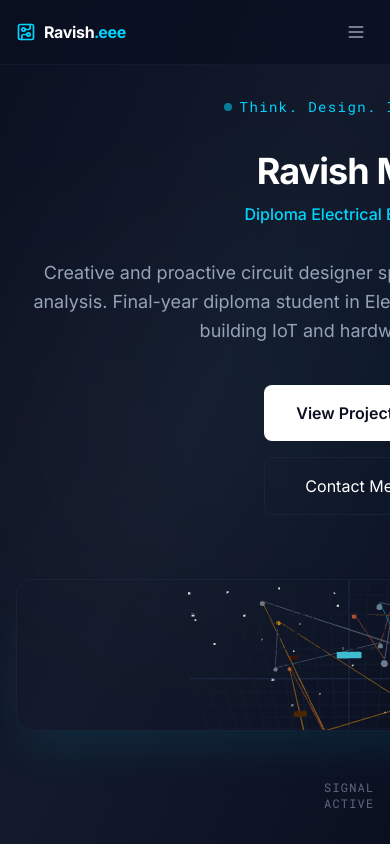
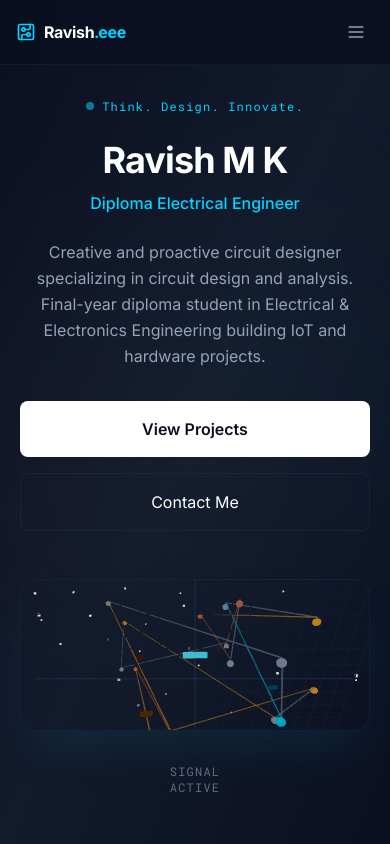
Before and after one commit to Ravishtpt/Ravishportfolio, a Next.js app: page / in a window 390 px wide. Shown: the top 844 px of the page. Built offline with nearby package versions, Linux system fonts and the light colour scheme.

Commit message:
Update portfolio design

```diff
--- a/src/components/Hero.tsx
+++ b/src/components/Hero.tsx
@@ -7,40 +7,44 @@ import { motion } from 'framer-motion';
 
 export default function Hero() {
   return (
-    <section id="hero" className="relative min-h-screen flex flex-col justify-center items-center overflow-hidden pt-16">
+    <section
+      id="hero"
+      className="relative min-h-screen w-full flex flex-col justify-center items-center overflow-x-clip pt-24 pb-12"
+    >
+      {/* BACKGROUND */}
       <div className="absolute inset-0 -z-10 bg-gradient-to-br from-ee-dark via-ee-panel to-ee-dark" />
+
       <div className="absolute inset-0 -z-10 opacity-30 pointer-events-none">
-        <div className="absolute top-1/4 left-1/4 w-96 h-96 bg-ee-cyan/10 rounded-full blur-[120px] pointer-events-none" />
-        <div className="absolute bottom-1/4 right-1/4 w-96 h-96 bg-ee-copper/10 rounded-full blur-[120px] pointer-events-none" />
+        <div className="absolute top-1/4 left-1/4 w-96 h-96 bg-ee-cyan/10 rounded-full blur-[120px]" />
+        <div className="absolute bottom-1/4 right-1/4 w-96 h-96 bg-ee-copper/10 rounded-full blur-[120px]" />
       </div>
 
-      <div className="relative z-10 max-w-5xl mx-auto px-4 sm:px-6 lg:px-8 flex flex-col items-center text-center">
+      <div className="relative z-10 w-full max-w-5xl mx-auto px-5 sm:px-6 lg:px-8 flex flex-col items-center text-center">
 
-        {/* STATUS */}
-        <div className="mb-8 flex items-center justify-center gap-2">
-          <span className="w-2 h-2 rounded-full bg-ee-cyan animate-pulse" />
-          <span className="text-ee-cyan text-sm font-mono tracking-widest">
+        {/* TOP TAGLINE */}
+        <div className="mb-6 sm:mb-8 flex items-center justify-center gap-2">
+          <span className="w-2 h-2 rounded-full bg-ee-cyan animate-pulse shrink-0" />
+          <span className="text-ee-cyan text-xs sm:text-sm font-mono tracking-widest">
             Think. Design. Innovate.
           </span>
         </div>
 
-        {/* NAME - TOP */}
+        {/* NAME */}
         <motion.h1
           initial={{ opacity: 0, y: 20 }}
           animate={{ opacity: 1, y: 0 }}
           transition={{ duration: 0.8 }}
-          className="w-full max-w-full text-4xl sm:text-5xl md:text-7xl font-bold text-white mb-2 tracking-tight leading-tight break-words"
+          className="w-full text-4xl sm:text-5xl md:text-7xl font-bold text-white mb-2 tracking-tight leading-tight"
         >
           Ravish M K
         </motion.h1>
 
-        {/* DESIGNATION - BELOW NAME */}
-
+        {/* DESIGNATION */}
         <motion.p
           initial={{ opacity: 0, y: 20 }}
           animate={{ opacity: 1, y: 0 }}
           transition={{ duration: 0.8, delay: 0.1 }}
-          className="text-base sm:text-lg md:text-2xl font-medium text-ee-cyan mb-8 px-2"
+          className="text-base sm:text-lg md:text-2xl font-medium text-ee-cyan mb-6 sm:mb-8"
         >
           Diploma Electrical Engineer
         </motion.p>
@@ -50,7 +54,7 @@ export default function Hero() {
           initial={{ opacity: 0, y: 20 }}
           animate={{ opacity: 1, y: 0 }}
           transition={{ duration: 0.8, delay: 0.2 }}
-          className="text-lg md:text-xl text-ee-slate mb-10 max-w-2xl leading-relaxed"
+          className="w-full max-w-2xl text-base sm:text-lg md:text-xl text-ee-slate mb-8 sm:mb-10 leading-relaxed px-1"
         >
           Creative and proactive circuit designer specializing in circuit
           design and analysis. Final-year diploma student in Electrical &
@@ -58,7 +62,7 @@ export default function Hero() {
         </motion.p>
 
         {/* BUTTONS */}
-        <div className="flex flex-col sm:flex-row gap-4 justify-center mb-16">
+        <div className="w-full flex flex-col sm:flex-row gap-4 justify-center mb-12 sm:mb-16">
           <a
             href="#projects"
             className="group relative px-8 py-4 bg-white text-ee-dark font-semibold rounded-lg overflow-hidden transition-all hover:bg-ee-cyan hover:text-ee-dark"
@@ -76,8 +80,8 @@ export default function Hero() {
         </div>
 
         {/* CIRCUIT ANIMATION */}
-        <div className="relative z-10 w-full max-w-4xl">
-          <CircuitCanvas className="w-full h-[400px] md:h-[520px] rounded-2xl border border-ee-border/50 shadow-2xl shadow-ee-cyan/10" />
+        <div className="relative z-10 w-full max-w-4xl min-w-0">
+          <CircuitCanvas className="w-full h-[280px] sm:h-[400px] md:h-[520px] rounded-2xl border border-ee-border/50 shadow-2xl shadow-ee-cyan/10" />
         </div>
 
         {/* BOTTOM SIGNAL */}
@@ -85,7 +89,7 @@ export default function Hero() {
           initial={{ opacity: 0 }}
           animate={{ opacity: 1 }}
           transition={{ duration: 0.6, delay: 0.3 }}
-          className="mt-12 flex items-center justify-center gap-2 text-ee-slate/60 text-sm"
+          className="mt-8 sm:mt-12 flex items-center justify-center gap-2 text-ee-slate/60 text-sm"
         >
           <MotionCurve color={0x00d4ff} width={120} height={3} />
           <span className="font-mono text-xs uppercase tracking-widest">
```
